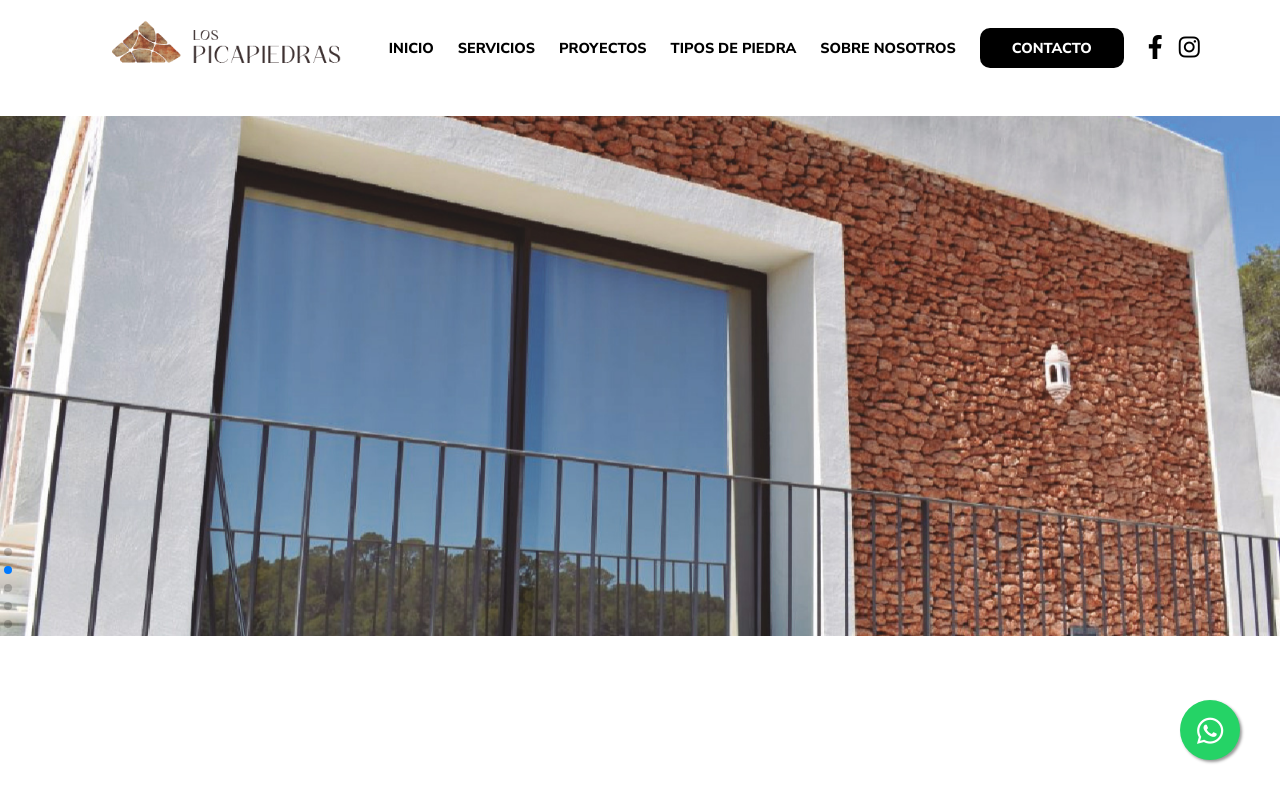
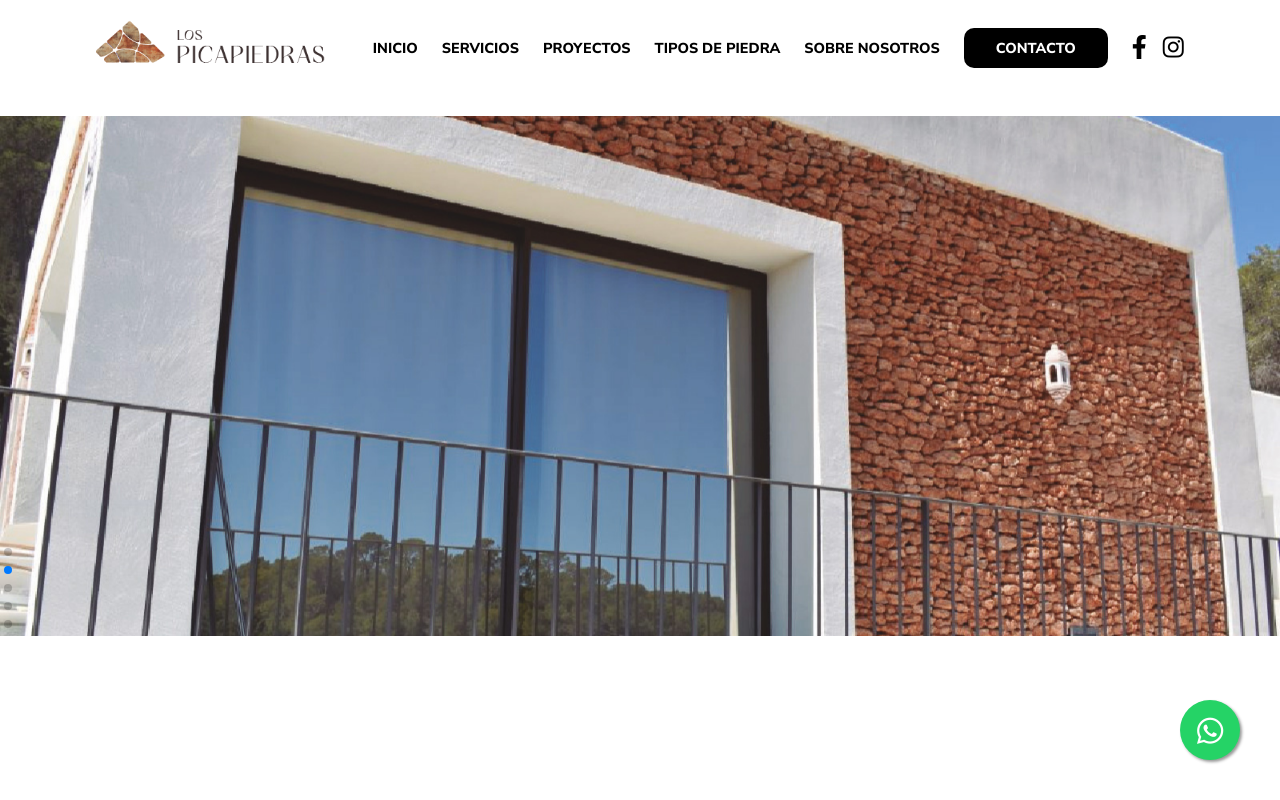
Before and after one commit to FresKo01/los_pica_piedras, a plain HTML site: page index.html in a window 1280 px wide. Shown: the top 800 px of the page. Drawn offline with nearby package versions, Linux system fonts and the light colour scheme.

Commit message:
padding remove

```diff
--- a/style/header.css
+++ b/style/header.css
@@ -137,7 +137,6 @@ nav {
   display: flex;
   align-items: center;
   gap: 0.5rem;
-  padding-left: 2rem;
 }
 
 /*
```
